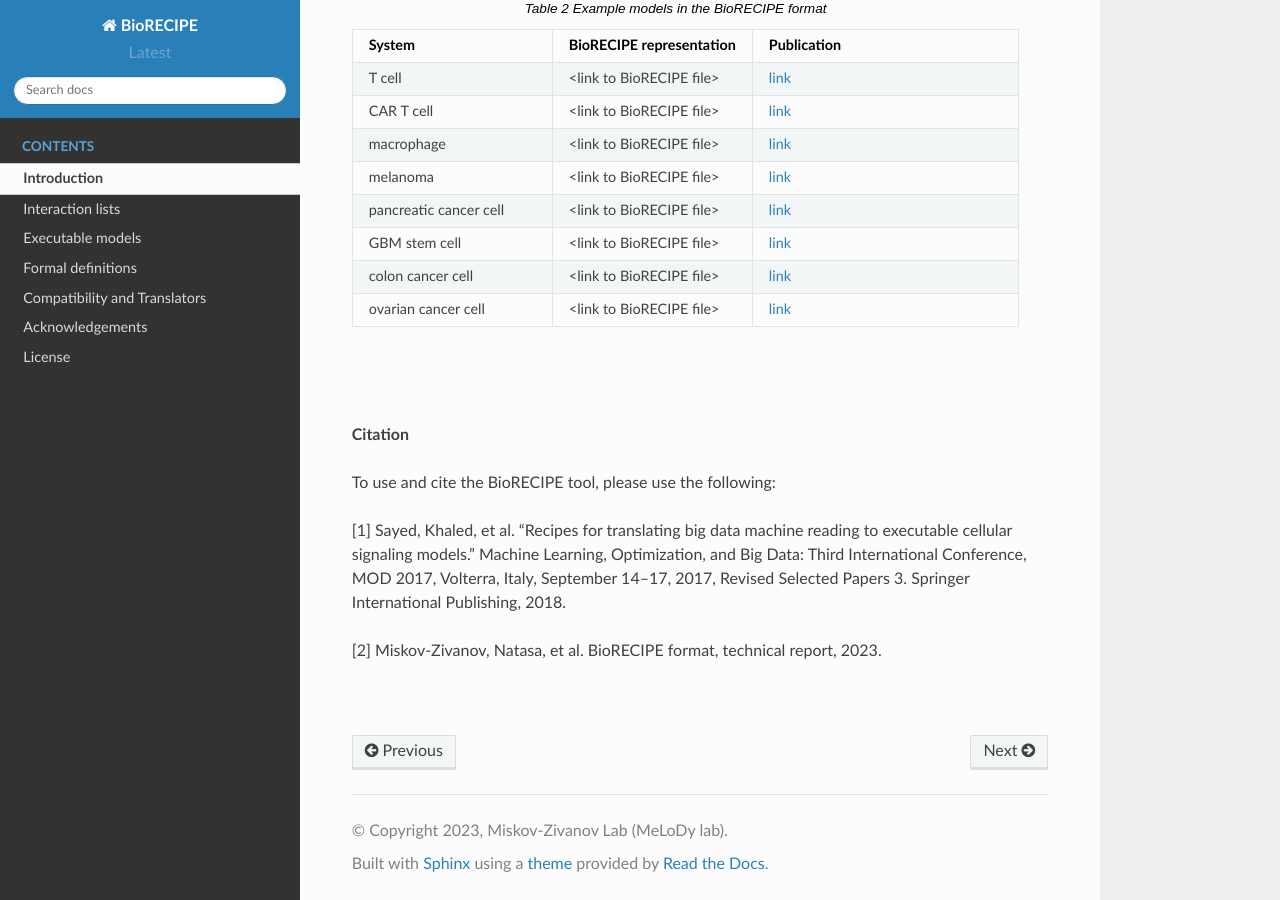
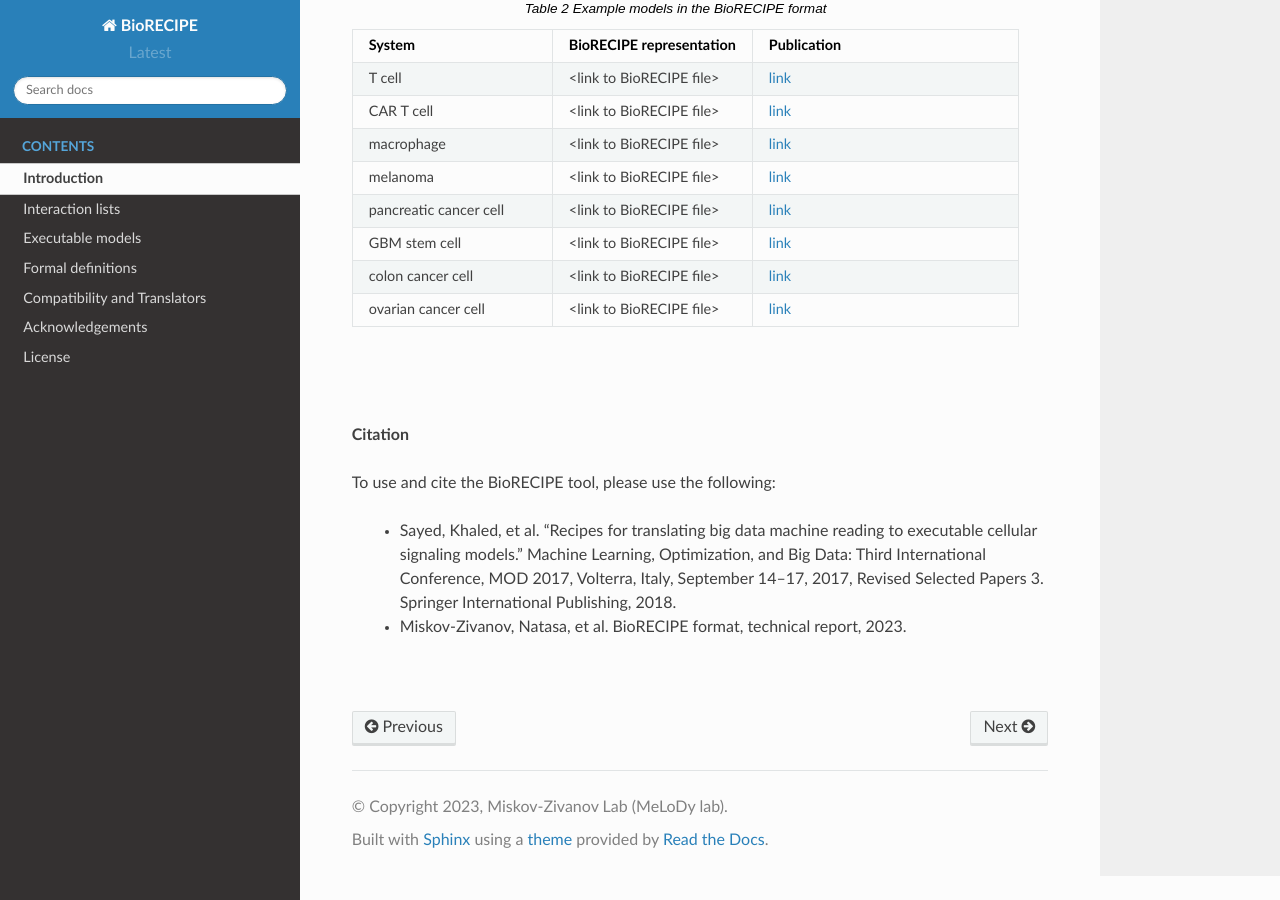
Before and after one commit to pitt-miskov-zivanov-lab/BioRECIPE, a Sphinx documentation site: the page built from docs/introduction.rst, in a window 1280 px wide and 900 px high, scrolled down 1353 px. Built offline with Sphinx 7.4.7 and the Read the Docs theme 2.0.0, drawn with Linux system fonts in a browser that asks for light colours.

Commit message:
Update introduction.rst

```diff
--- a/docs/introduction.rst
+++ b/docs/introduction.rst
@@ -47,8 +47,7 @@ The BioRECIPE format can be used to represent (1) *event-based* `lists of intera
 
 To use and cite the BioRECIPE tool, please use the following:
 
-[1] Sayed, Khaled, et al. "Recipes for translating big data machine reading to executable cellular signaling models." Machine Learning, Optimization, and Big Data: Third International Conference, MOD 2017, Volterra, Italy, September 14–17, 2017, Revised Selected Papers 3. Springer International Publishing, 2018.
-
-[2] Miskov-Zivanov, Natasa, et al. BioRECIPE format, technical report, 2023.
+  - Sayed, Khaled, et al. "Recipes for translating big data machine reading to executable cellular signaling models." Machine Learning, Optimization, and Big Data: Third International Conference, MOD 2017, Volterra, Italy, September 14–17, 2017, Revised Selected Papers 3. Springer International Publishing, 2018.
+  - Miskov-Zivanov, Natasa, et al. BioRECIPE format, technical report, 2023.
 
 |
```
